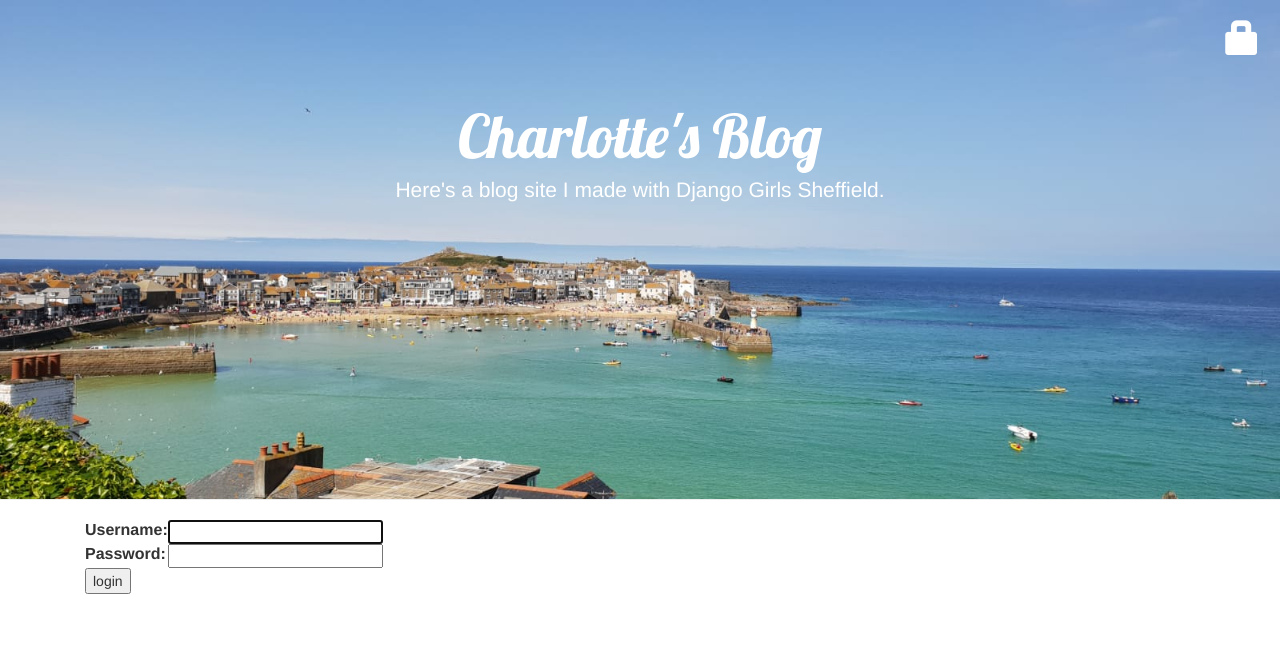
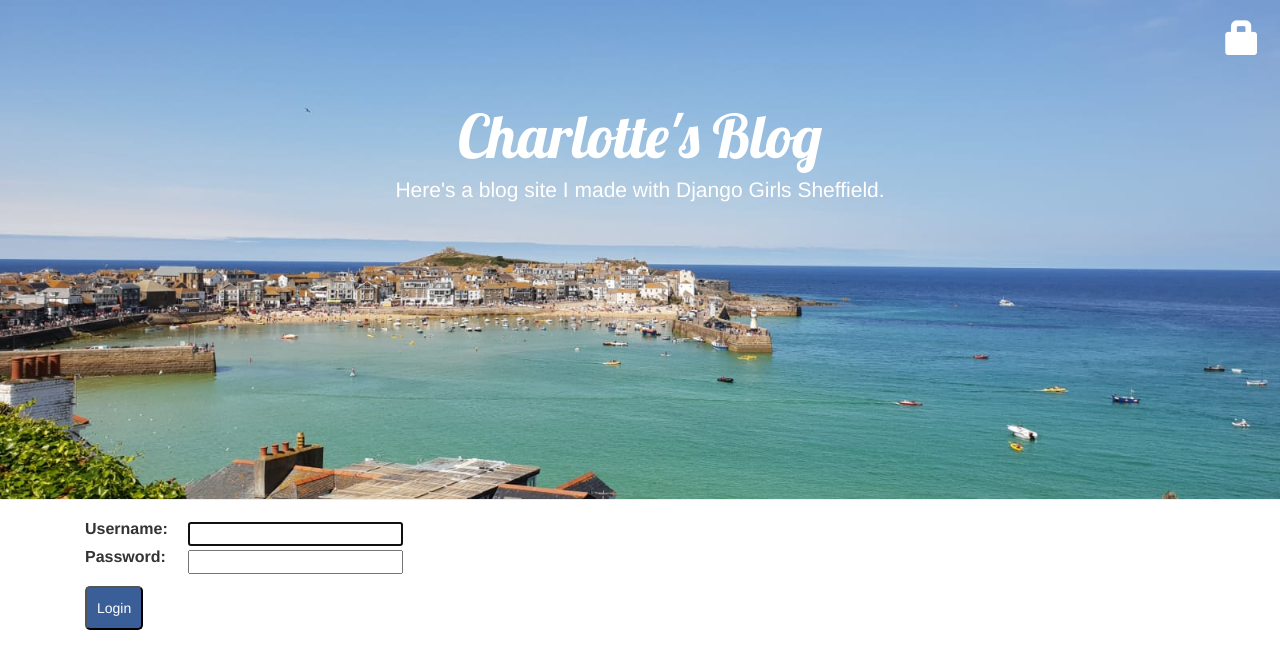
Before and after one commit to charsides/djangoblog, a Django app: page /accounts/login/ in a window 1280 px wide. Shown: the top 669 px of the page. Run offline with Django 3.2, Linux system fonts and the light colour scheme; some libraries are stand-ins or nearby versions.

Commit message:
Amended styling again

```diff
--- a/blog/static/css/blog.css
+++ b/blog/static/css/blog.css
@@ -62,6 +62,19 @@ h1 {
     color: #3A5E98;
 }
 
+label {
+    margin-right: 20px;
+    margin-bottom: 10px;
+}
+
+#login {
+    background-color: #3A5E98;
+    color: #ffffff;
+    border-radius: 5px;
+    padding: 10px;
+    margin-top: 10px;
+}
+
 @media (max-width: 375px) {
     #title {
         font-size: 48px;
--- a/blog/templates/blog/post_edit.html
+++ b/blog/templates/blog/post_edit.html
@@ -1,7 +1,7 @@
 {% extends 'blog/base.html' %}
 
 {% block content %}
-    <h2>New post</h2>
+    <h2>Add your new post below</h2>
     <form method="POST" class="post-form">{% csrf_token %}
         {{ form.as_p }}
         <button type="submit" class="save btn btn-success btn-lg">Save</button>
--- a/blog/templates/registration/login.html
+++ b/blog/templates/registration/login.html
@@ -18,7 +18,7 @@
         </tr>
         </table>
 
-        <input type="submit" value="login" />
+        <input type="submit" value="Login" id="login"/>
         <input type="hidden" name="next" value="{{ next }}" />
     </form>
 {% endblock %}
```
Also changed, not shown: db.sqlite3.
